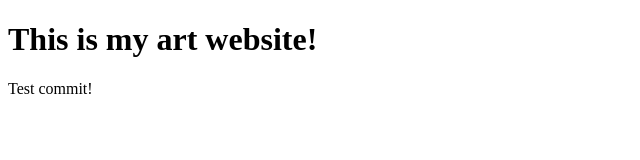
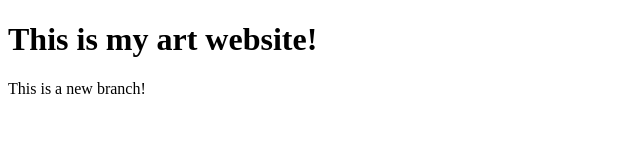
Before and after one commit to clairiezhao/artbyclairie, a plain HTML site: page index.html in a window 1280 px wide. Shown: the full height of the page, 0-640 px from the left. Drawn offline with Linux system fonts and the light colour scheme.

Commit message:
testing new branch

```diff
--- a/index.html
+++ b/index.html
@@ -3,7 +3,7 @@
 <body>
 
     <h1> This is my art website! </h1>
-    <p> Test commit! </p>
+    <p> This is a new branch! </p>
 
 </body>
 </html>
```
